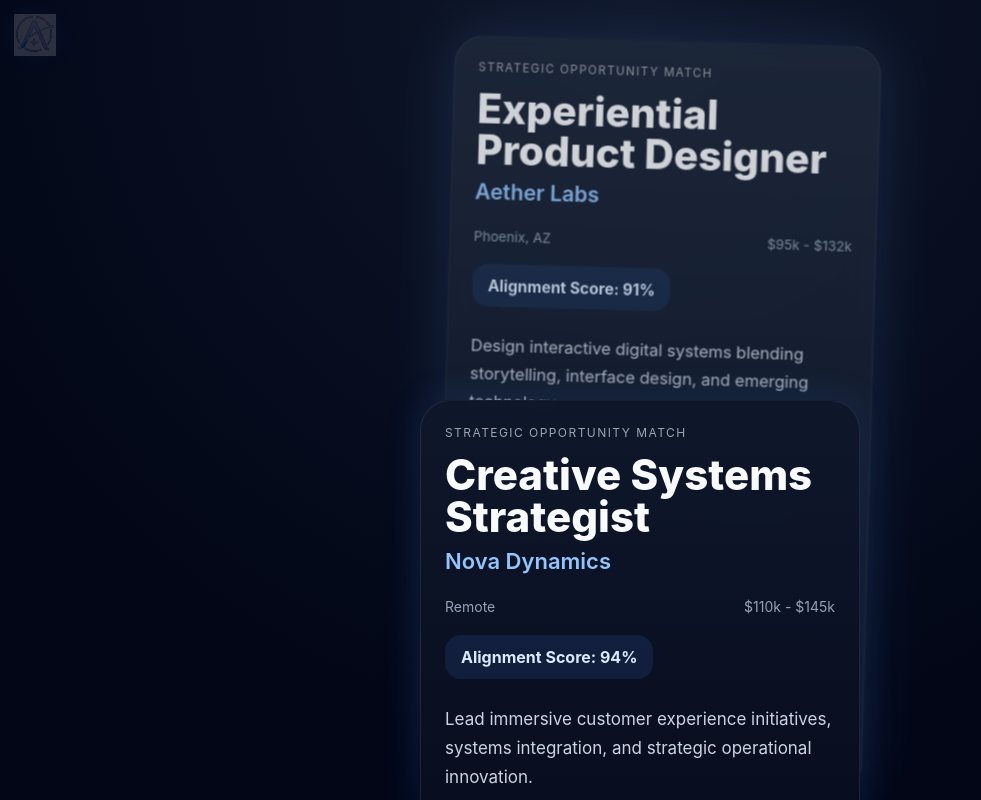
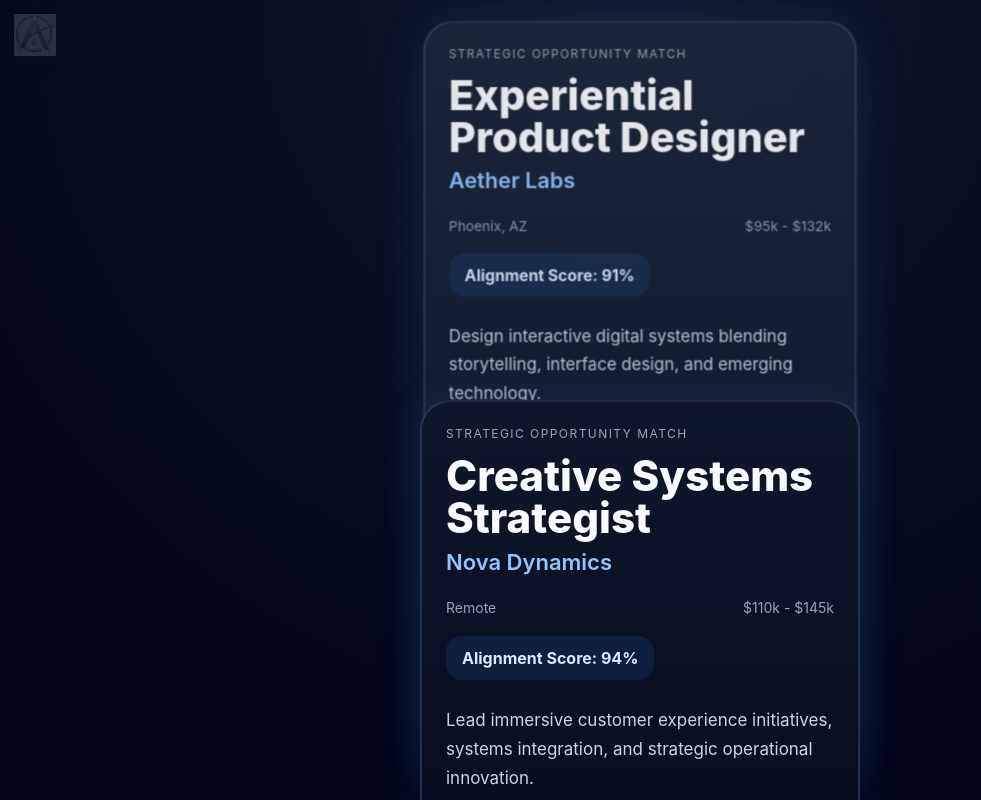
Before and after one commit to XPForge/_myscripts, a React (Vite) app in the folder alice-ui/: page / in a window 1280 px wide. Shown: the whole page, without its empty margins (0-981 px from the left). Built offline with nearby package versions, Linux system fonts and the light colour scheme.

Commit message:
Deck visuals polish

```diff
--- a/alice-ui/src/components/SwipeCardStack.tsx
+++ b/alice-ui/src/components/SwipeCardStack.tsx
@@ -52,6 +52,7 @@ export default function SwipeCardStack() {
   const [index, setIndex] = useState(0);
   const [dragX, setDragX] = useState(0);
   const [exitX, setExitX] = useState<number | null>(null);
+  const [flash, setFlash] = useState(false);
 
   const startX = useRef(0);
 
@@ -71,6 +72,12 @@ export default function SwipeCardStack() {
       setIndex((prev) => (prev + 1) % cards.length);
       setDragX(0);
       setExitX(null);
+
+      setFlash(true);
+
+      setTimeout(() => {
+        setFlash(false);
+      }, 260);
     }, 260);
   };
 
@@ -106,22 +113,26 @@ export default function SwipeCardStack() {
         height: "calc(100dvh - 30px)",
         borderRadius: "30px",
         background: theme.bg,
-        border: "1px solid rgba(148,163,184,0.14)",
+        border: flash && isBackground
+          ? "3px solid rgba(255,255,255,0.92)"
+          : "2px solid rgba(148,163,184,0.22)",
         backdropFilter: "blur(18px)",
-        boxShadow: theme.glow,
+        boxShadow: flash && isBackground
+          ? "0 0 80px rgba(255,255,255,0.22)"
+          : theme.glow,
         padding: "24px",
         color: "#f8fafc",
         overflowY: "auto",
         zIndex: isBackground ? 1 : 2,
-        opacity: isBackground ? 0.82 : 1,
+        opacity: isBackground ? 0.92 : 1,
         transform: isBackground
-          ? "translate(18px, 14px) rotate(1.6deg) scale(0.97)"
+          ? "scale(0.985)"
           : exitX !== null
           ? `translateX(${exitX}px) rotate(${exitX / 30}deg)`
           : `translateX(${dragX}px) rotate(${dragX / 28}deg)`,
         transition:
-          exitX !== null || dragX === 0
-            ? "transform 0.26s ease, box-shadow 0.3s ease"
+          exitX !== null || dragX === 0 || flash
+            ? "all 0.26s ease"
             : "none",
       }}
     >
```
